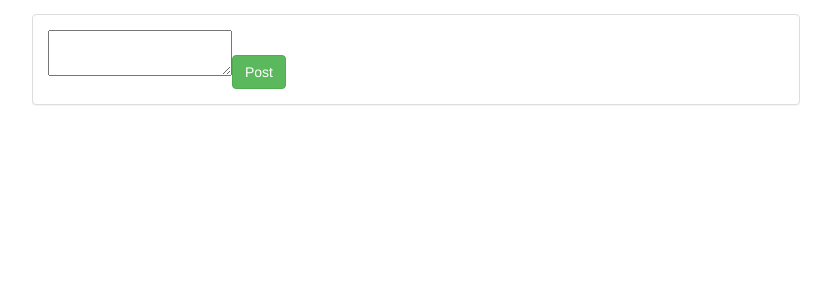
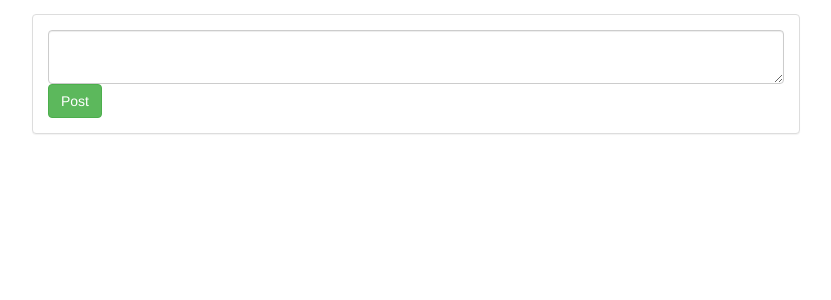
Before and after one commit to john-hartert/react-project, a React (Create React App) app: page / in a window 1280 px wide. Shown: the top 300 px of the page, without its empty margins (224-1055 px from the left). Built offline with nearby package versions, Linux system fonts and the light colour scheme.

Commit message:
Adds textarea form styling with form-control

```diff
--- a/src/App.js
+++ b/src/App.js
@@ -9,7 +9,7 @@ class App extends Component {
         the color of the panel. */}
         <div className="panel panel-default post-editor">
           <div className="panel-body">
-            <textarea />
+            <textarea className="form-control" />
             <button className="btn btn-success">Post</button>
           </div>
         </div>
```
